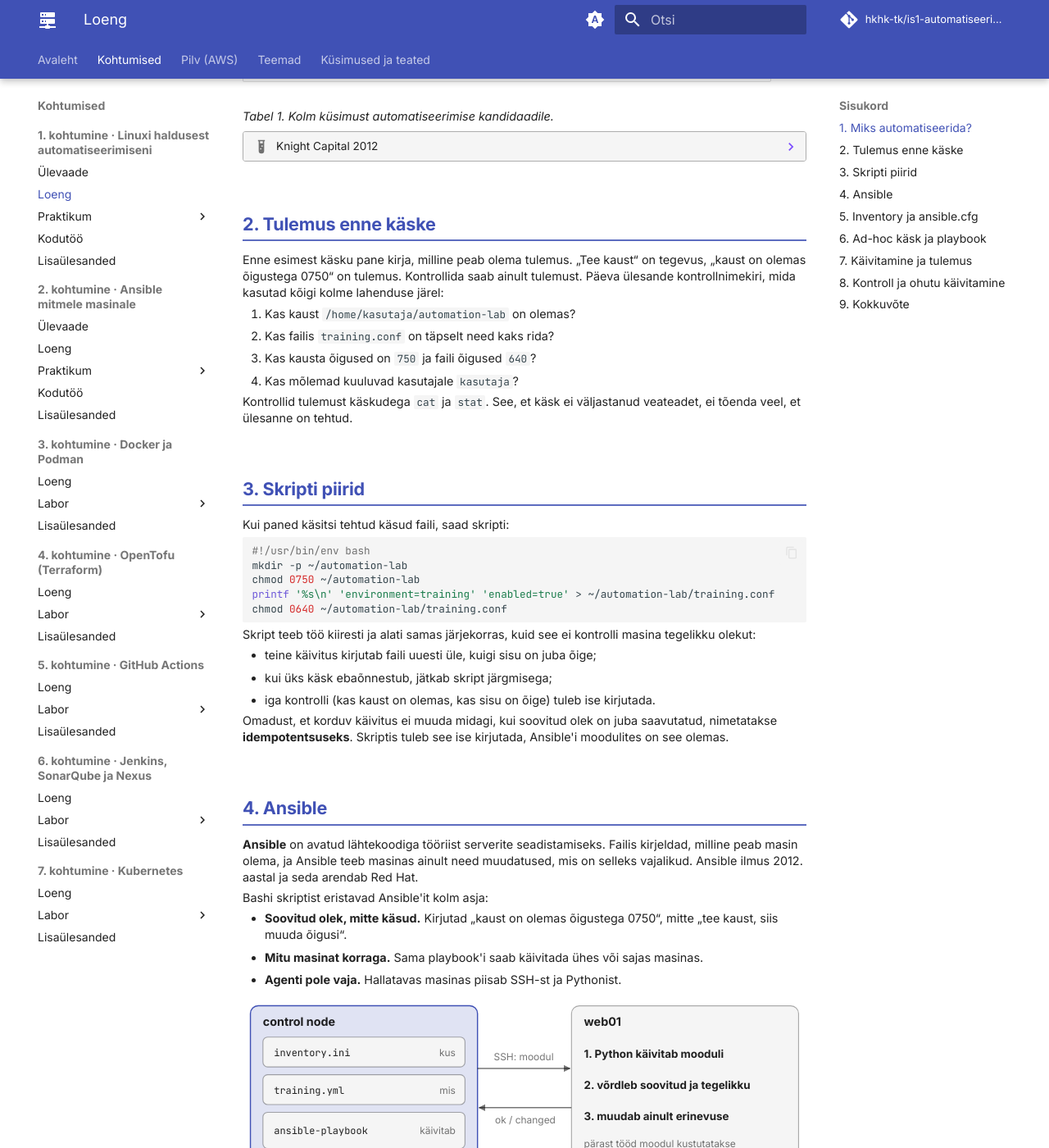
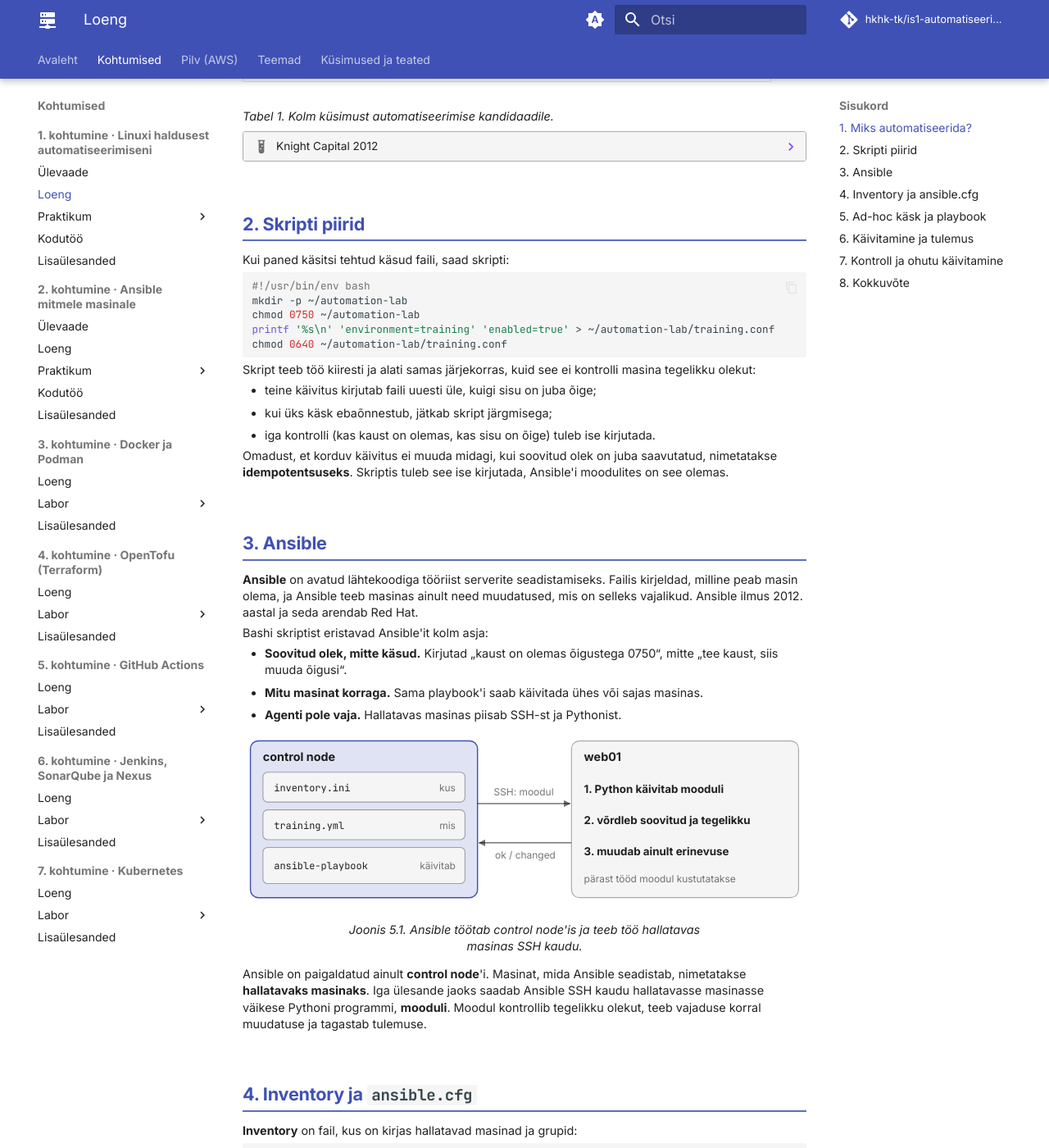
Before and after one commit to hkhk-tk/is1-automatiseerimine, an MkDocs documentation site: the page built from docs/k01/loeng.md, in a window 1280 px wide and 1400 px high, scrolled down 870 px. Shown: the whole window at 82% size. Built offline with MkDocs 1.6.1 and Material for MkDocs 9.7.7, drawn with Linux system fonts in a browser that asks for light colours; comment, search, counter and statistics services are not loaded; some of the changed text lies outside the part shown.

Commit message:
K1: kontrollnimekirja kirjapanek välja

```diff
--- a/docs/k01/loeng.md
+++ b/docs/k01/loeng.md
@@ -12,7 +12,6 @@ tags:
     Pärast kohtumist oskad:
 
     - selgitada, millal on korduva töö automatiseerimine mõistlik;
-    - kirjeldada ülesannet soovitud tulemusena ja määrata, kuidas tulemust kontrollida;
     - selgitada Bashi skripti ja Ansible'i playbook'i erinevat tööpõhimõtet;
     - kasutada mõisteid *control node*, *hallatav masin*, *inventory*, *moodul*, *ülesanne* ja *playbook*;
     - käivitada playbook'i ning tõlgendada tulemusi `ok`, `changed` ja `failed`.
@@ -59,18 +58,7 @@ Kõike ei ole mõtet automatiseerida. Automaatika tuleb kirjutada, testida ja ho
 
     Uus kood tuli käsitsi paigaldada kaheksasse serverisse. Ühte serverisse jäi see paigaldamata ja seal käivitus vana funktsioon. Firma kaotas 45 minutiga üle 460 miljoni dollari ([USA väärtpaberikomisjoni otsus](https://www.sec.gov/litigation/admin/2013/34-70694.pdf)).
 
-## 2. Tulemus enne käske
-
-Enne esimest käsku pane kirja, milline peab olema tulemus. „Tee kaust“ on tegevus, „kaust on olemas õigustega 0750“ on tulemus. Kontrollida saab ainult tulemust. Päeva ülesande kontrollnimekiri, mida kasutad kõigi kolme lahenduse järel:
-
-1. Kas kaust `/home/kasutaja/automation-lab` on olemas?
-2. Kas failis `training.conf` on täpselt need kaks rida?
-3. Kas kausta õigused on `750` ja faili õigused `640`?
-4. Kas mõlemad kuuluvad kasutajale `kasutaja`?
-
-Kontrollid tulemust käskudega `cat` ja `stat`. See, et käsk ei väljastanud veateadet, ei tõenda veel, et ülesanne on tehtud.
-
-## 3. Skripti piirid
+## 2. Skripti piirid
 
 Kui paned käsitsi tehtud käsud faili, saad skripti:
 
@@ -280,9 +268,8 @@ stat -c '%a %U %n' ~/automation-lab ~/automation-lab/training.conf
 
 Enne muutva käsu käivitamist mõtle, millises masinas ja mida see muudab. Ansible'is aitavad kaks võtit: `--check --diff` näitab muudatust enne selle tegemist ja `--limit web01` piirab käivitamise ühe masinaga.
 
-## 9. Kokkuvõte
+## 8. Kokkuvõte
 
-- **Tulemus enne käske:** pane kirja, mis peab olema ja kuidas seda kontrollid.
 - **Skriptis tuleb iga kontroll ise kirjutada,** Ansible'i moodulites on need olemas.
 - **Playbook kirjeldab soovitud olekut:** inventory määrab masinad, playbook ülesanded ja moodul võrdleb soovitud olekut tegelikuga.
 - **`changed=0` korduval käivitusel** näitab, et playbook käitus idempotentselt.
```
Also changed, not shown: other parts of docs/k01/loeng.md (+5 -5 lines), docs/k01/index.md (+0 -1 lines).
